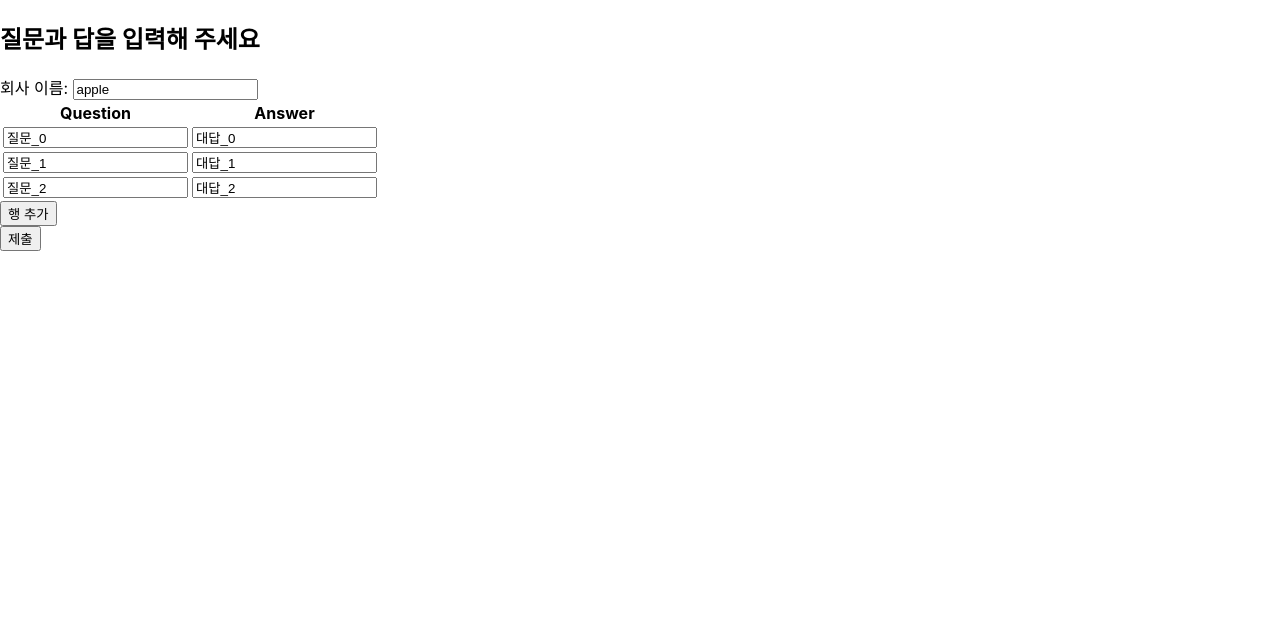
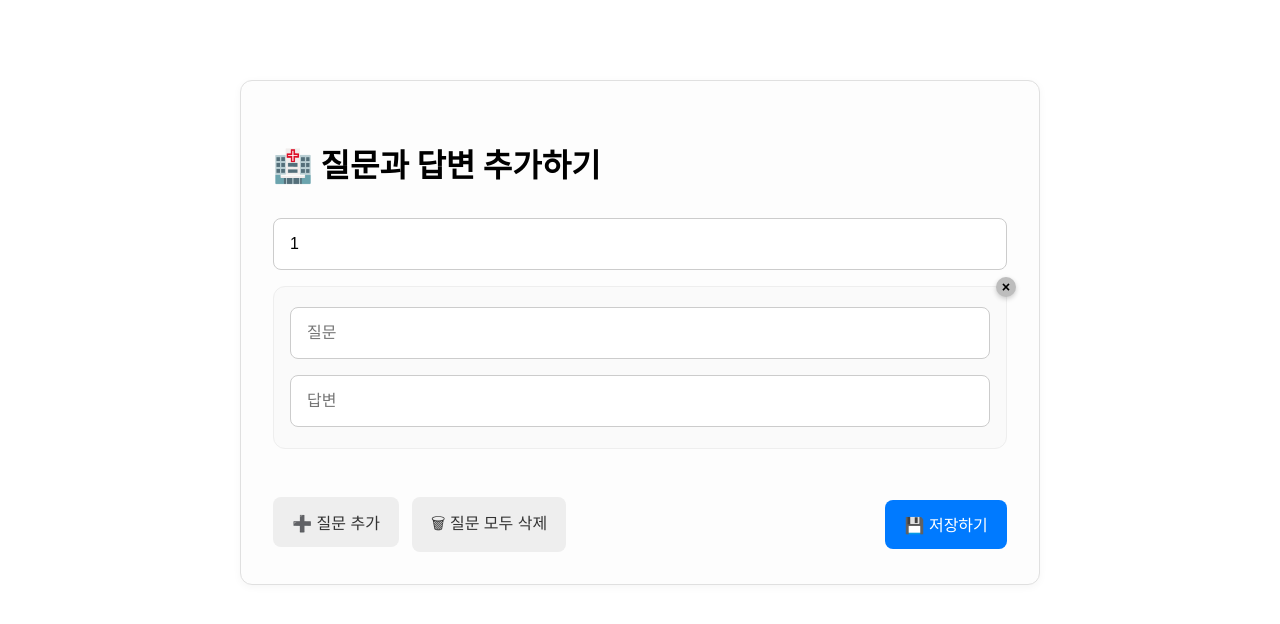
Before and after one commit to 2025chatbot/ai-chatbot, a React (Create React App) app in the folder client/: page /addqna/1 in a window 1280 px wide. Shown: the top 624 px of the page. Built offline with nearby package versions, Linux system fonts and the light colour scheme.

Commit message:
design: AddQna 페이지 UI 개선 및 스타일 조정

```diff
--- a/client/src/pages/AddQna.js
+++ b/client/src/pages/AddQna.js
@@ -1,19 +1,123 @@
 import React, { useState } from 'react';
+import { useParams } from 'react-router-dom';
+import styled from 'styled-components';
+
+const Container = styled.div`
+  max-width: 800px;
+  margin: 5rem auto;
+  padding: 2rem;
+  background-color: #fdfdfd;
+  border: 1px solid #e0e0e0;
+  border-radius: 12px;
+  box-shadow: 0 2px 8px rgba(0, 0, 0, 0.04);
+  box-sizing: border-box;
+`;
+
+const Title = styled.h2`
+  font-size: 2rem;
+  font-weight: bold;
+  margin-bottom: 2rem;
+`;
+
+const Input = styled.input`
+  width: 100%;
+  padding: 1rem;
+  margin: 1rem auto;
+  font-size: 1rem;
+  border: 1px solid #ccc;
+  border-radius: 8px;
+  outline: none;
+  box-sizing: border-box;
+  display: block;
+
+  &:focus {
+    border-color: #007aff;
+  }
+`;
+
+const QnaBox = styled.div`
+  width: 100%;
+  margin: 1rem auto;
+  border: 1px solid #eee;
+  padding: 0.3rem 1rem;
+  border-radius: 12px;
+  background-color: #fafafa;
+  position: relative;
+  transition: transform 0.3s ease-out, opacity 0.3s ease-out;
+  box-sizing: border-box;
+  text-align: center;
+
+  &.removing {
+    transform: translateX(100%);
+    opacity: 0;
+  }
+`;
+
+const RemoveBtn = styled.button`
+  position: absolute;
+  top: -10px;
+  right: -10px;
+  width: 20px;
+  height: 20px;
+  border-radius: 50%;
+  border: none;
+  background-color: #BDBDBD;
+  color: black;
+  font-weight: bold;
+  font-size: 0.9rem;
+  cursor: pointer;
+  box-shadow: 0 2px 5px rgba(0, 0, 0, 0.2);
+
+  display: flex;
+  align-items: center;
+  justify-content: center;
+
+  &:hover {
+    transform: scale(1.1);
+    background-color: #c0392b;
+  }
+`;
+
+const Button = styled.button`
+  padding: 0.8rem 1.2rem;
+  font-size: 1rem;
+  margin-top: 1rem;
+  border: none;
+  border-radius: 8px;
+  background-color: ${({ primary }) => (primary ? '#007aff' : '#eee')};
+  color: ${({ primary }) => (primary ? '#fff' : '#333')};
+  cursor: pointer;
+
+  &:hover {
+    opacity: 0.9;
+  }
+
+  & + & {
+    margin-left: 0.8rem;
+  }
+`;
+
+const ButtonGroup = styled.div`
+  display: flex;
+  justify-content: space-between;
+  align-items: center;
+  margin-top: 2rem;
+`;
 
 const AddQna = () => {
+  const { name: companyName } = useParams();
+  const [hospitalName, setHospitalName] = useState(companyName);
   const [qnaList, setQnaList] = useState([
-        { question: '질문_0', answer: '대답_0' },
-        { question: '질문_1', answer: '대답_1' },
-        { question: '질문_2', answer: '대답_2' },
+    { question: '', answer: '' },
   ]);
-    const [companyName, setCompanyName] = useState('apple');
-
-    const handleChangeCompany = (e) => {
-        setCompanyName(e.target.value);
-    };
 
   const handleAddRow = () => {
     setQnaList([...qnaList, { question: '', answer: '' }]);
+  };
+
+  const handleRemoveRow = (index) => {
+    const updated = qnaList.filter((_, i) => i !== index);
+    setQnaList(updated);
   };
 
   const handleChange = (index, field, value) => {
@@ -22,10 +126,14 @@ const AddQna = () => {
     setQnaList(updated);
   };
 
+  const clearAllQna = () => {
+    setQnaList([]);
+  };
+
   const handleSubmit = async (e) => {
     e.preventDefault();
     try {
-            const res = await fetch(`/addqna/${companyName}`, {
+      const res = await fetch(`http://localhost:3000/addqna/${hospitalName}`, {
         method: 'POST',
         headers: { 'Content-Type': 'application/json' },
         body: JSON.stringify(qnaList),
@@ -33,56 +141,47 @@ const AddQna = () => {
       const data = await res.json();
       alert('제출 완료!');
     } catch (err) {
+      console.log("제출 실패 : ", err);
       alert('제출 실패');
     }
   };
 
   return (
-        <div className="p-4">
-            <h2 className="text-xl font-bold mb-4">질문과 답을 입력해 주세요</h2>
-            <form onSubmit={handleSubmit} className="space-y-4">
-                <div>
-                    회사 이름: <input value={companyName} onChange={handleChangeCompany} className="border p-1 ml-2" />
-                </div>
-                <table className="w-full border mt-4">
-                    <thead>
-                    <tr className="bg-gray-100">
-                        <th className="border p-2">Question</th>
-                        <th className="border p-2">Answer</th>
-                    </tr>
-                    </thead>
-                    <tbody>
+    <Container>
+      <Title>🏥 질문과 답변 추가하기</Title>
+      <form onSubmit={handleSubmit}>
+        <Input
+          type="text"
+          placeholder="병원 이름을 입력하세요"
+          value={hospitalName}
+          onChange={(e) => setHospitalName(e.target.value)}
+        />
         {qnaList.map((item, index) => (
-                        <tr key={index}>
-                            <td className="border p-2">
-                                <input
+          <QnaBox key={index}>
+            <RemoveBtn onClick={() => handleRemoveRow(index)}>×</RemoveBtn>
+            <Input
               type="text"
+              placeholder="질문"
               value={item.question}
               onChange={(e) => handleChange(index, 'question', e.target.value)}
-                                    className="w-full border px-2 py-1"
             />
-                            </td>
-                            <td className="border p-2">
-                                <input
+            <Input
               type="text"
+              placeholder="답변"
               value={item.answer}
               onChange={(e) => handleChange(index, 'answer', e.target.value)}
-                                    className="w-full border px-2 py-1"
             />
-                            </td>
-                        </tr>
+          </QnaBox>
         ))}
-                    </tbody>
-                </table>
-                <button type="button" onClick={handleAddRow} className="bg-green-500 text-white px-3 py-1 rounded">
-                    행 추가
-                </button>
-                <br />
-                <button type="submit" className="bg-blue-500 text-white px-4 py-2 rounded">
-                    제출
-                </button>
+        <ButtonGroup>
+          <div>
+            <Button type="button" onClick={handleAddRow}>➕ 질문 추가</Button>
+            <Button type="button" onClick={clearAllQna}>🗑 질문 모두 삭제</Button>
+          </div>
+          <Button type="submit" primary>💾 저장하기</Button>
+        </ButtonGroup>
       </form>
-        </div>
+    </Container>
   );
 };
 
```
Also changed, not shown: 1 other file (tests, documents, lock files or other folders). Lines whose indentation alone changed are shown as unchanged.
